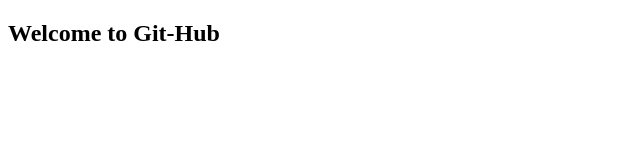
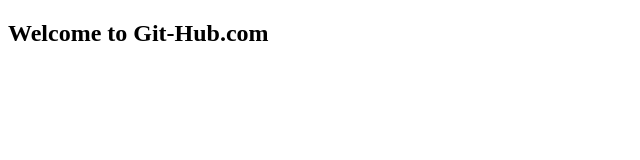
Before and after one commit to isaacadebayo/test, a plain HTML site: page index.html in a window 1280 px wide. Shown: the full height of the page, 0-640 px from the left. Drawn offline with Linux system fonts and the light colour scheme.

Commit message:
tld added

```diff
--- a/index.html
+++ b/index.html
@@ -4,6 +4,6 @@
         <title>Hello</title>
     </head>
     <body>
-        <h2>Welcome to Git-Hub</h2>
+        <h2>Welcome to Git-Hub.com</h2>
     </body>
 </html>
```
